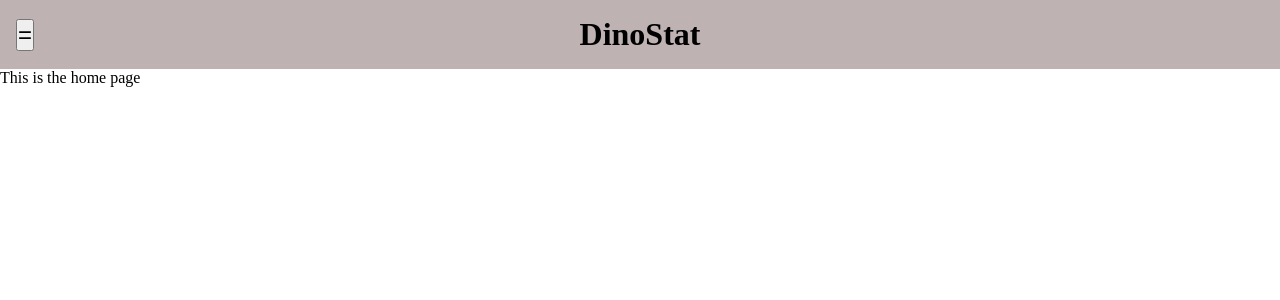
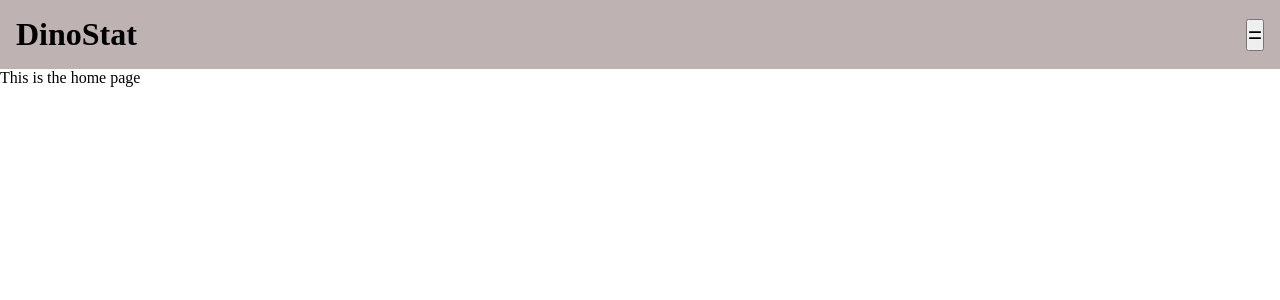
Before and after one commit to chingu-voyages/v48-tier2-team-11, a React (Vite) app in the folder dinostat/: page / in a window 1280 px wide. Shown: the top 300 px of the page. Built offline with nearby package versions, Linux system fonts and the light colour scheme.

Commit message:
Reposition app name and nav menu

```diff
--- a/dinostat/src/index.css
+++ b/dinostat/src/index.css
@@ -10,7 +10,7 @@
 
 .header {
     display: flex;
-    justify-content: center;
+    justify-content: space-between;
     align-items: center;
     background-color: var(--header-color);
     padding: 1rem;
@@ -18,8 +18,8 @@
 
 .menu {
     position: absolute;
-    left: 0;
-    padding-left: 1rem;
+    right: 0;
+    padding-right: 1rem;
 }
 
 /* Replace with image and set size */
```
